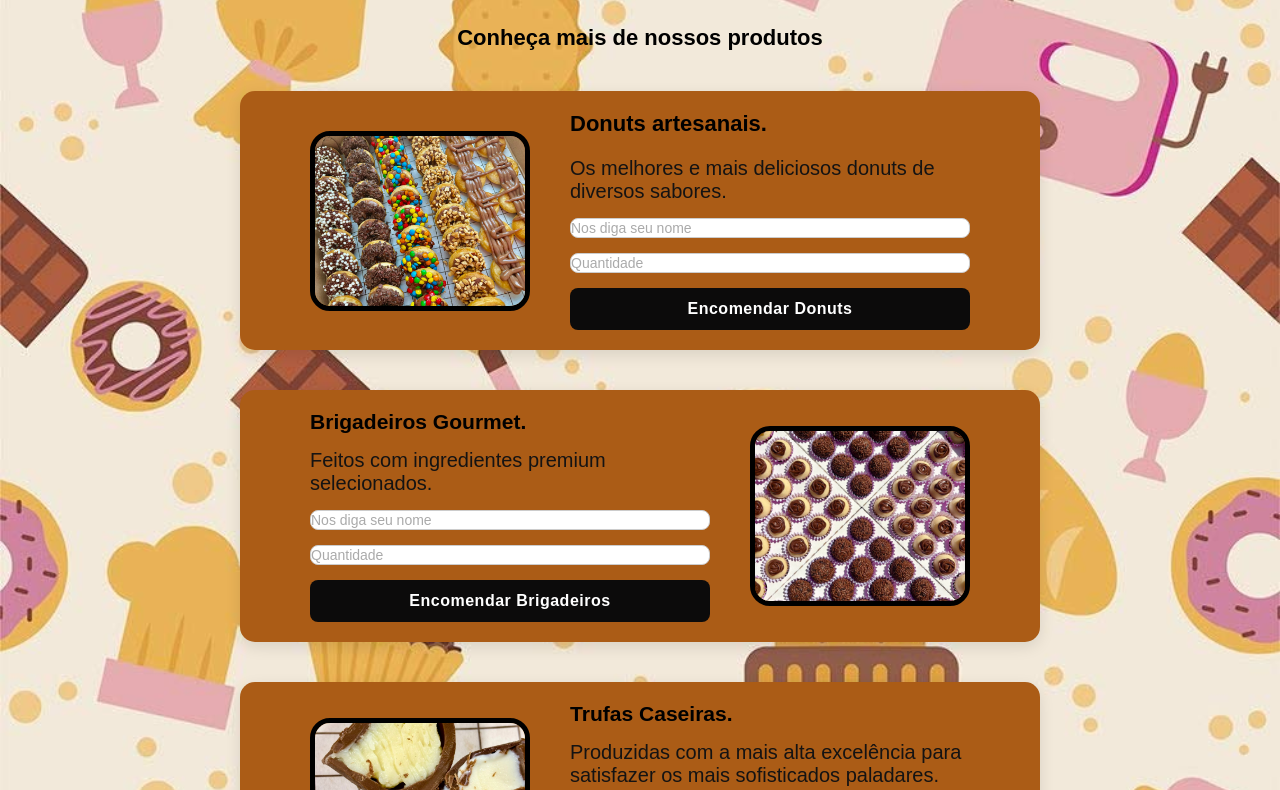
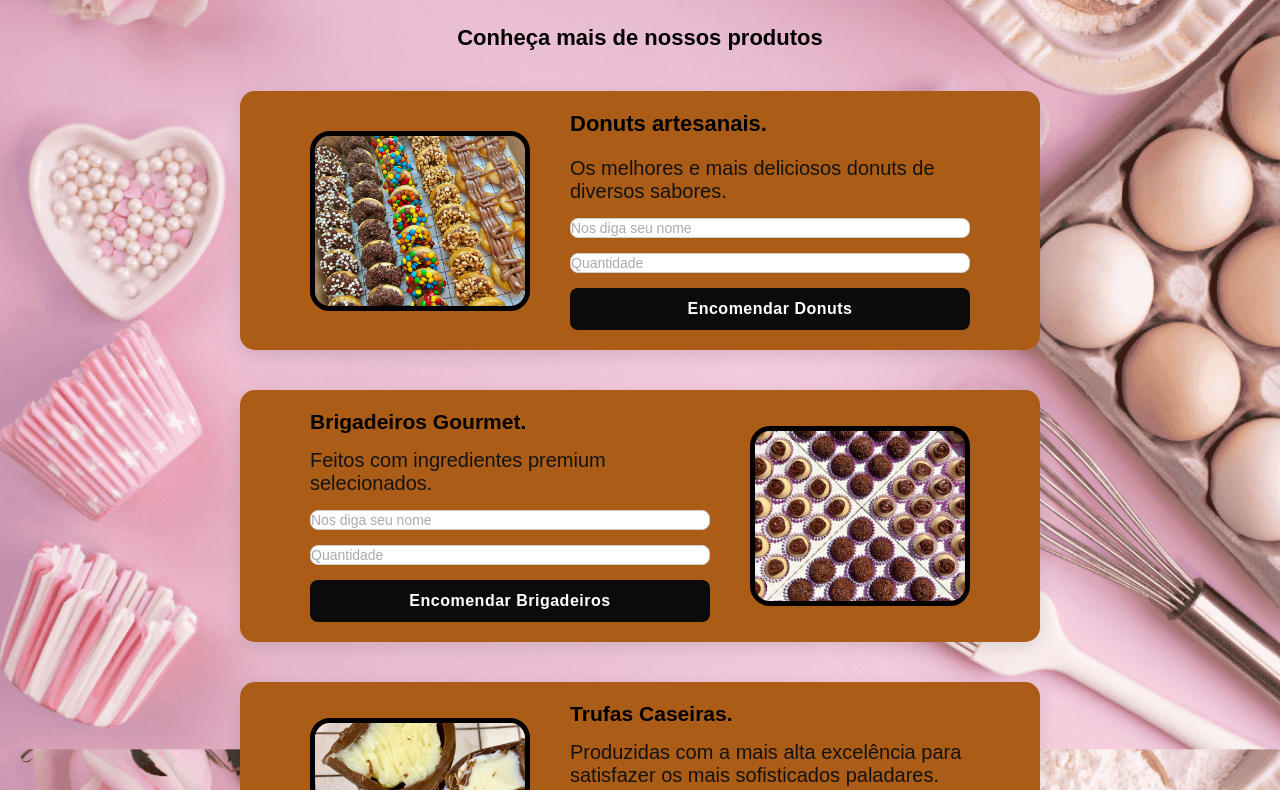
Before and after one commit to renan250318-creator/Loja-doces, a plain HTML site: page index.html in a window 1280 px wide. Shown: the part 104-894 px from the top of the page. Drawn offline with Linux system fonts and the light colour scheme.

Commit message:
Update style.css

```diff
--- a/style.css
+++ b/style.css
@@ -20,7 +20,7 @@ main{
 }
 
 body{
-    background-image: url('img/parede.jpg');
+    background-image: url('img/novo.png');
     background-size: cover;
     backface-visibility: visible;
     background-position: center;
```
